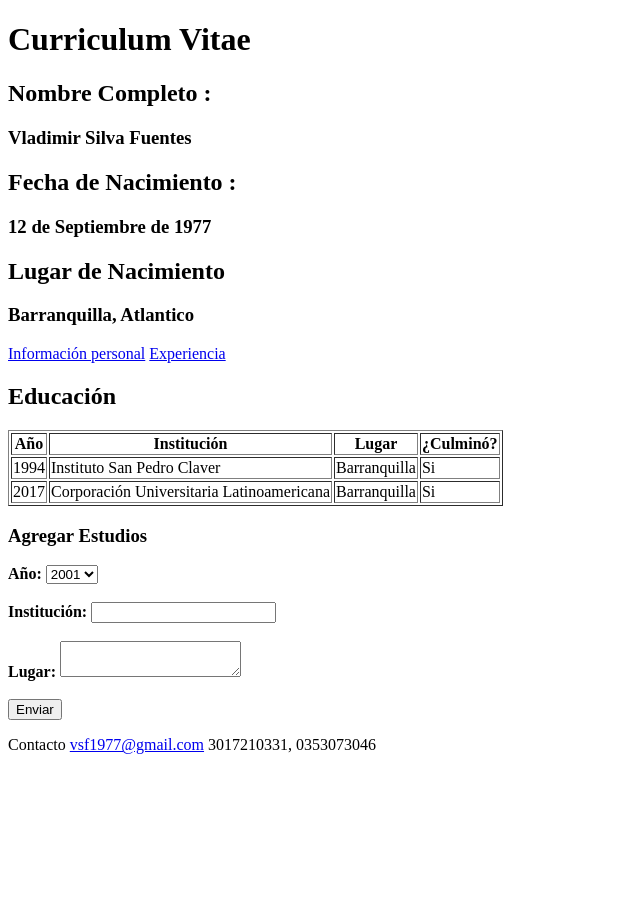
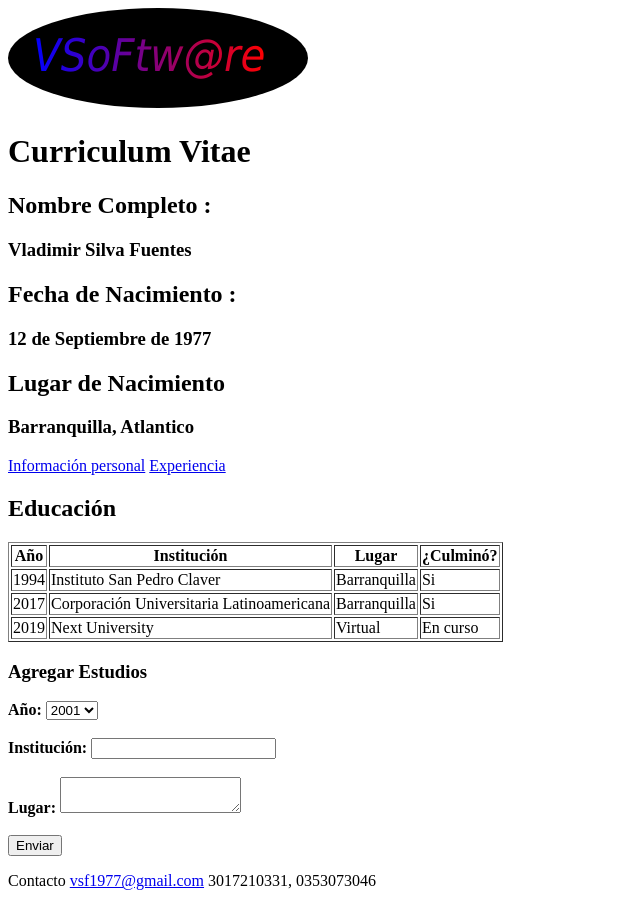
Before and after one commit to vsf1977/trabajofinal_desweb_unidad1, a plain HTML site: page trabajo final/educacion.html in a window 1280 px wide. Shown: the whole page, without its empty margins (0-640 px from the left). Before the commit the page ends 800 px from the top, so only its background shows below. Drawn offline with Linux system fonts and the light colour scheme.

Commit message:
Add files via upload
Se agrega el codigo del logo en todas las hojas.

```diff
--- a/trabajo final/educacion.html
+++ b/trabajo final/educacion.html
@@ -1,7 +1,6 @@
 <!DOCTYPE html>
 <html>
 <head>
-  <meta charset="utf-8">
   <meta charset="UTF-8">
   <meta name="description" content="Hoja de Vida de Vladimir Silva Fuentes">
   <meta name="keywords" content="hoja,vida,Vladimir,silva,fuentes,ingenieria,sistemas">
@@ -11,6 +10,16 @@
 </head>
 <body>
   <header>
+    <svg width="300" height="100">
+      <defs>
+        <linearGradient id="grad1" x1="0%" y1="0%" x2="100%" y2="0%">
+          <stop offset="0%" style="stop-color:rgb(0,0,255);stop-opacity:1" />
+          <stop offset="100%" style="stop-color:rgb(255,0,0);stop-opacity:1" />
+        </linearGradient>
+      </defs>
+      <ellipse cx="150" cy="50" rx="150" ry="50" fill="black" />
+      <text fill="url(#grad1)" font-size="45" font-family="Tahoma" font-style="italic" x="25" y="63">VSoFtw@re</text>
+    </svg>
     <h1>Curriculum Vitae</h1>
     <h2>Nombre Completo :</h2>
     <h3>Vladimir Silva Fuentes</h3>
@@ -23,7 +32,7 @@
     <a href="index.html">Información personal</a>
     <a href="experiencia.html">Experiencia</a>
   </nav>
-  <article class="educacion">
+  <article class="cls_educacion">
     <h2>Educación</h2>
     <table name="educacion" border="1">
       <tr>
@@ -44,9 +53,15 @@
         <td>Barranquilla</td>
         <td>Si</td>
       </tr>
+      <tr>
+        <td>2019</td>
+        <td>Next University</td>
+        <td>Virtual</td>
+        <td>En curso</td>
+      </tr>
     </table>
     <h3>Agregar Estudios</h3>
-    <p>
+    <form class="nuevo_estudio">
       <b>Año:</b>
       <select class="año_estudio" name="año">
         <option value="2001">2001</option>
@@ -69,11 +84,11 @@
         <option value="2018">2018</option>
       </select><br><br>
       <b>Institución:</b>
-      <input type="text" name="Institucion"><br><br>
+      <input type="text" name="institucion" required><br><br>
       <b>Lugar:</b>
       <textarea name="Lugar" rows="2" cols="20"></textarea><br><br>
       <input type="submit" name="agregar_estudio" value="Enviar">
-    </p>
+    </form>
   </article>
   <footer>
     <p>
```
Also changed, not shown: trabajo final/experiencia.html (+11 -2 lines), trabajo final/index.html (+10 -1 lines).
